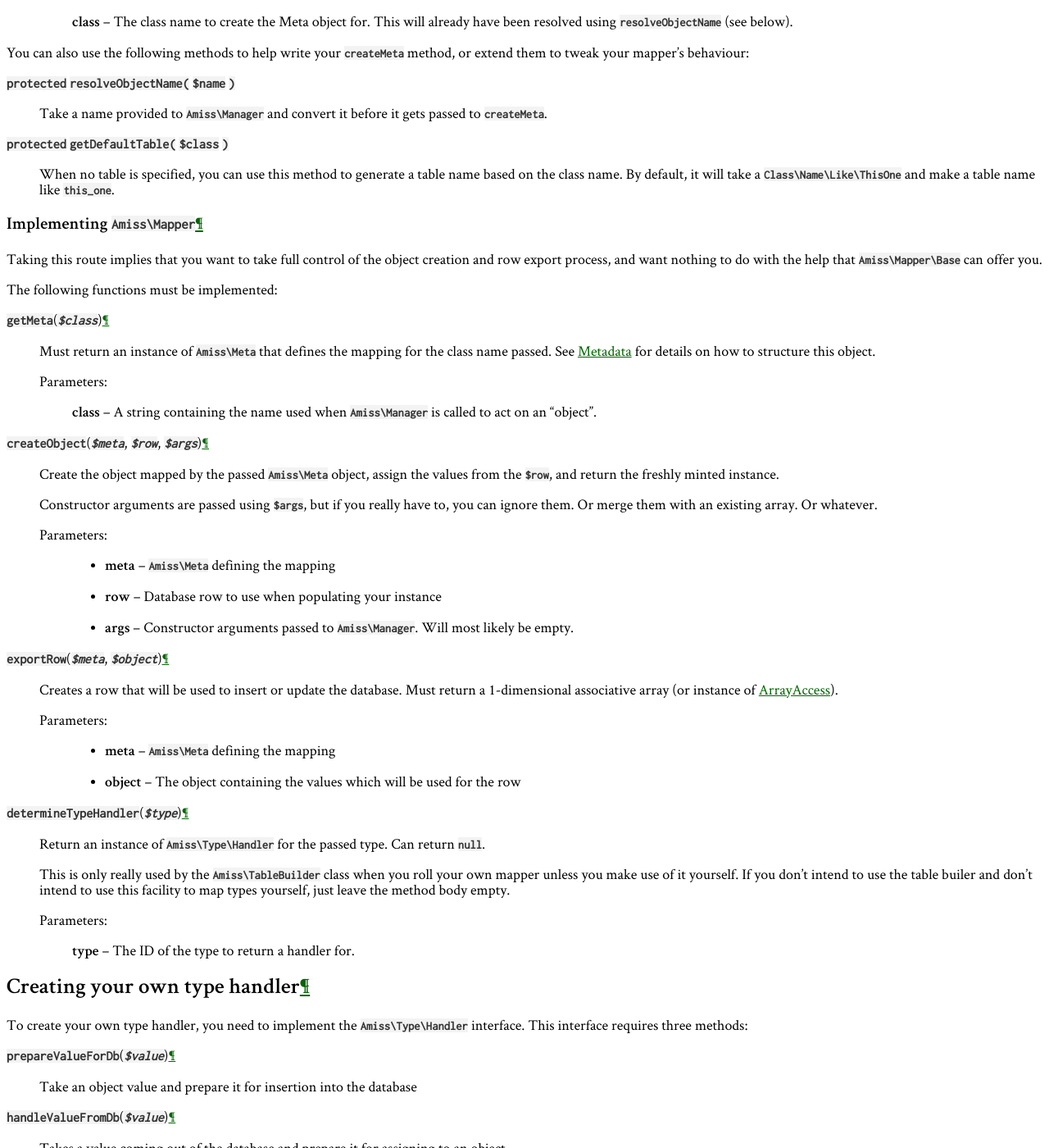
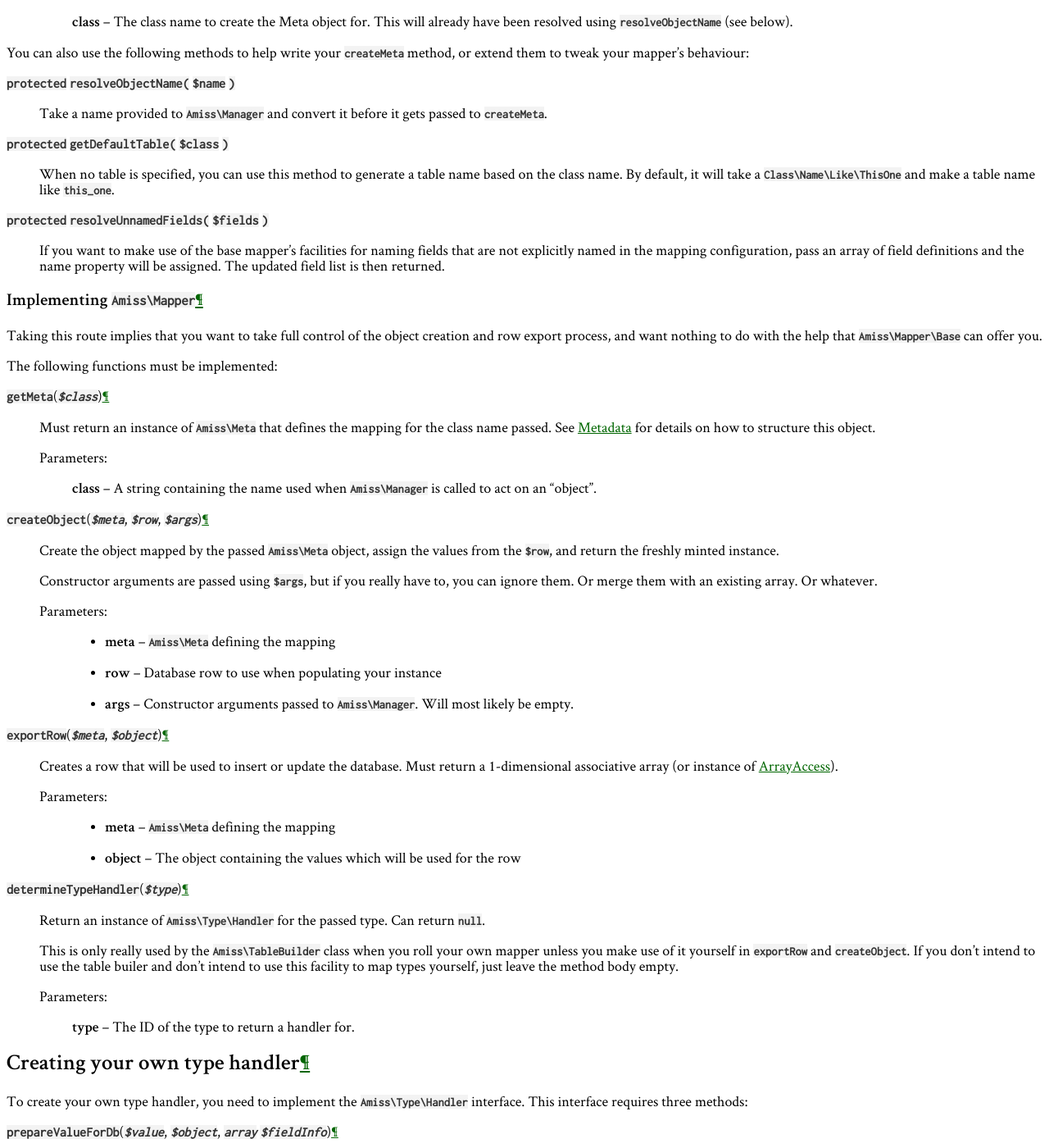
Before and after one commit to shabbyrobe/amiss, a Sphinx documentation site: the page built from doc/mapper/custom.rst, in a window 1280 px wide and 1400 px high, scrolled down 670 px. Shown: the whole window at 82% size. Built offline with Sphinx 7.4.7, drawn with Linux system fonts in a browser that asks for light colours; some of the changed text lies outside the part shown.

Commit message:
more proofreading

```diff
--- a/doc/mapper/custom.rst
+++ b/doc/mapper/custom.rst
@@ -35,6 +35,11 @@ You can also use the following methods to help write your ``createMeta`` method,
 .. py:function:: protected getDefaultTable( $class )
 
     When no table is specified, you can use this method to generate a table name based on the class name. By default, it will take a ``Class\Name\Like\ThisOne`` and make a table name like ``this_one``.
+
+
+.. py:function:: protected resolveUnnamedFields( $fields )
+
+    If you want to make use of the base mapper's facilities for naming fields that are not explicitly named in the mapping configuration, pass an array of field definitions and the name property will be assigned. The updated field list is then returned.
 
 
 Implementing ``Amiss\Mapper``
@@ -74,7 +79,7 @@ The following functions must be implemented:
 
     Return an instance of ``Amiss\Type\Handler`` for the passed type. Can return ``null``.
 
-    This is only really used by the ``Amiss\TableBuilder`` class when you roll your own mapper unless you make use of it yourself. If you don't intend to use the table builer and don't intend to use this facility to map types yourself, just leave the method body empty.
+    This is only really used by the ``Amiss\TableBuilder`` class when you roll your own mapper unless you make use of it yourself in ``exportRow`` and ``createObject``. If you don't intend to use the table builer and don't intend to use this facility to map types yourself, just leave the method body empty.
 
     :param type:  The ID of the type to return a handler for.
 
@@ -86,7 +91,7 @@ Creating your own type handler
 
 To create your own type handler, you need to implement the ``Amiss\Type\Handler`` interface. This interface requires three methods:
 
-.. py:function:: prepareValueForDb( $value )
+.. py:function:: prepareValueForDb( $value , $object , array $fieldInfo)
 
     Take an object value and prepare it for insertion into the database
 
--- a/doc/schema.rst
+++ b/doc/schema.rst
@@ -24,8 +24,8 @@ Once you have declared your object, you can then either tell the ``Amiss\TableBu
 See the ``Field Mapping`` section of :doc:`mapper/mapping` for details on how Amiss knows what types to use for fields.
 
 
-Crappy Command Line Tools
-~~~~~~~~~~~~~~~~~~~~~~~~~
+Crappy Command Line Tool
+~~~~~~~~~~~~~~~~~~~~~~~~
 
 There is a crappy command line tool available in the Amiss distribution at ``bin/amiss``. The following commands will help turn a set of classes into a sql schema:
 
```
Also changed, not shown: other parts of doc/mapper/custom.rst (+1 -1 lines), doc/mapper/common.rst (+28 -12 lines), doc/selecting.rst (+4 -9 lines).
